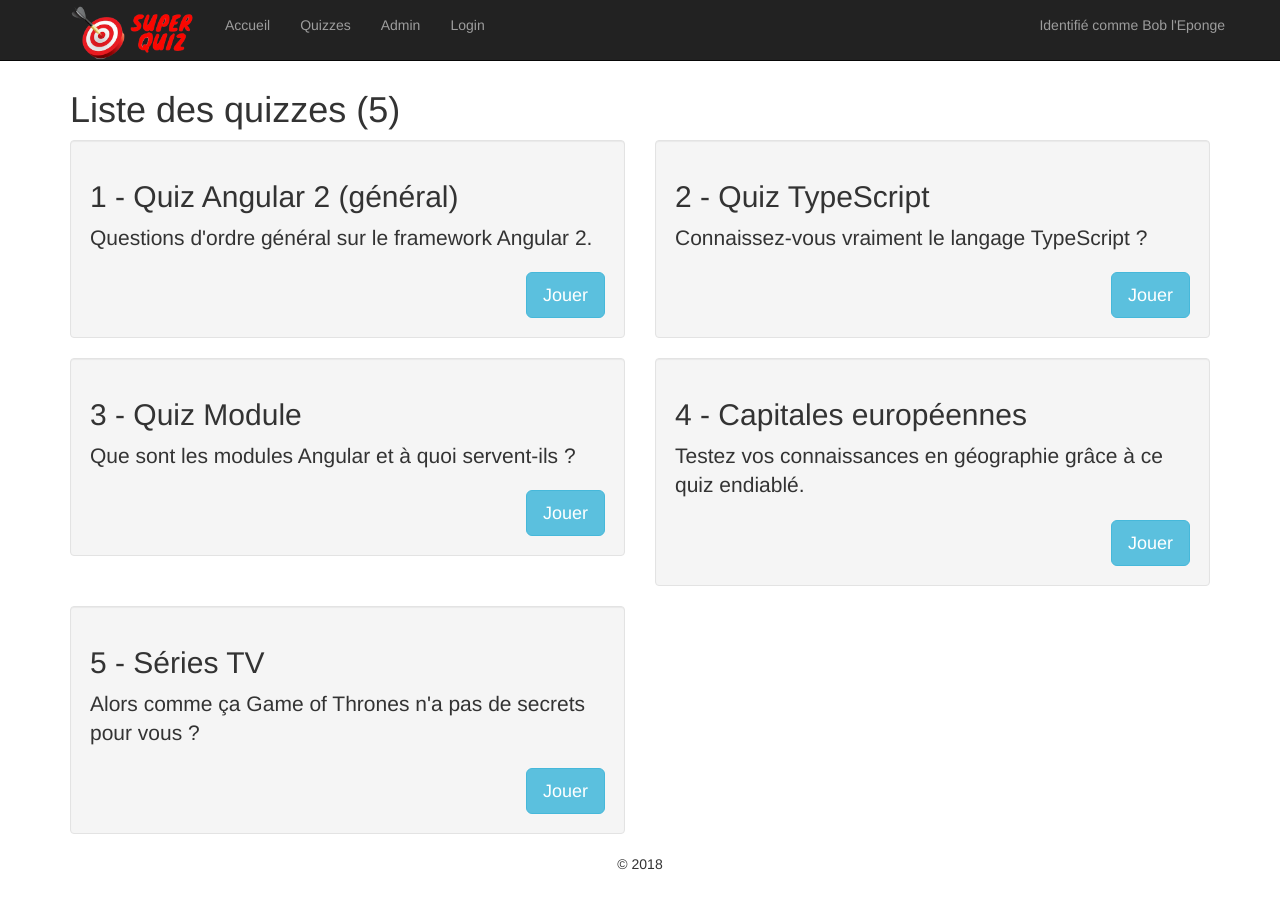
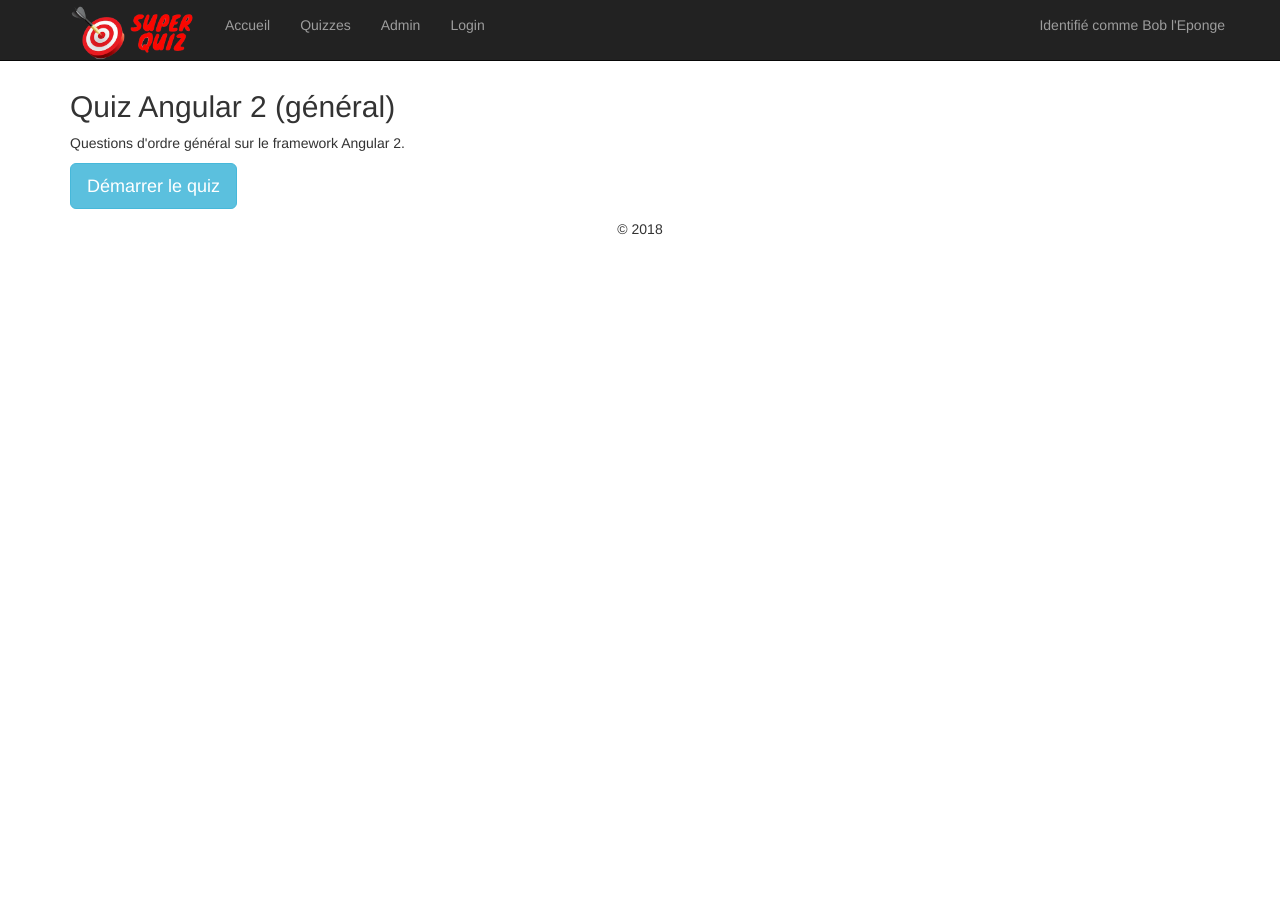
Before and after one commit to alecigne/gtm-projects, an Angular app in the folder ep_superquiz/: page /home in a window 1280 px wide. Shown: the top 908 px of the page. After the commit the page ends 800 px from the top, so only its background shows below. Built offline with nearby package versions, Linux system fonts and the light colour scheme.

Commit message:
[ep] Implémentation du quiz player

```diff
--- a/ep_superquiz/src/app/app.component.html
+++ b/ep_superquiz/src/app/app.component.html
@@ -3,7 +3,7 @@
 
 <div class="container">
   <!-- <app-quiz-list></app-quiz-list> -->
-  <app-quiz-list></app-quiz-list>
+  <app-quiz-player></app-quiz-player>
 </div>
 
 <!-- Pied de page -->
--- /dev/null
+++ b/ep_superquiz/src/app/quiz-player/quiz-player.component.html
@@ -0,0 +1,14 @@
+<h2>{{currentQuiz.title}}</h2>
+<p>{{currentQuiz.description}}</p>
+
+<p *ngIf="!isStarted; else showNavQuestion">
+  <button class="btn btn-info btn-lg" (click)="startQuiz()">
+    Démarrer le quiz
+  </button>
+</p>
+
+<!-- Pas d'effets secondaires (espaces dans la page ou hiérarchie) -->
+<ng-template #showNavQuestion>
+  <app-quiz-nav [quiz]="currentQuiz" [question]="currentQuestion" [answers]="currentAnswers"></app-quiz-nav>
+  <app-quiz-question [question]="currentQuestion" [answer]="currentAnswer" (submit)="onAnswered($event)"></app-quiz-question>
+</ng-template>
--- /dev/null
+++ b/ep_superquiz/src/app/quiz-player/quiz-player.component.ts
@@ -0,0 +1,31 @@
+import { Component, OnInit } from '@angular/core';
+import { QUIZZES } from '../data/quizzes';
+import { Answer } from '../models/answer';
+import { AnswersState } from '../quiz-state-manager.service';
+
+@Component({
+  selector: 'app-quiz-player',
+  templateUrl: './quiz-player.component.html',
+  styles: []
+})
+export class QuizPlayerComponent implements OnInit {
+  currentQuiz = QUIZZES[0];
+  currentQuestion = QUIZZES[0].questions[0];
+  currentAnswer = new Answer({ questionId: this.currentQuestion.id, multipleChoicesAllowed: false });
+  currentAnswers: AnswersState = {};
+  isStarted: boolean = false;
+
+  constructor() { }
+
+  ngOnInit() {
+  }
+
+  startQuiz() {
+    this.isStarted = true;
+  }
+
+  onAnswered(answer: Answer) {
+    console.log('Réponse reçue', answer);
+  }
+
+}
--- a/ep_superquiz/src/app/quiz-question/quiz-question.component.html
+++ b/ep_superquiz/src/app/quiz-question/quiz-question.component.html
@@ -1,7 +1,3 @@
-<button (click)="gotoNextQuestionTEMP()">
-  Question suivante (temporaire)
-</button>
-
 <div class="row">
 
   <div class="col-md-8">
@@ -15,18 +11,12 @@
         <p *ngIf="question.multipleChoicesAllowed">(Plusieurs réponses possibles.)</p>
       </div>
       <div class="list-group">
-        <a (click)="clickChoice(choice)"
-           [class.active]="answer.hasChoice(choice)"
-           [class.disabled]="isSubmitted"
-           class="list-group-item"
-           *ngFor="let choice of question.choices">
+        <a (click)="clickChoice(choice)" [class.active]="answer.hasChoice(choice)" [class.disabled]="isSubmitted" class="list-group-item"
+          *ngFor="let choice of question.choices">
           <h4 class="list-group-item-heading">{{choice.text}}</h4>
         </a>
         <div class="list-group-item pull-right">
-          <button class="btn btn-lg"
-                  [ngClass]="submitClass"
-                  (click)="toggleSubmit()"
-                  [disabled]="!answer.isAnswered() || isSubmitted">
+          <button class="btn btn-lg" [ngClass]="submitClass" (click)="toggleSubmit()" [disabled]="!answer.isAnswered() || isSubmitted">
             {{ submitLabel }}
           </button>
         </div>
--- a/ep_superquiz/src/app/quiz-question/quiz-question.component.ts
+++ b/ep_superquiz/src/app/quiz-question/quiz-question.component.ts
@@ -1,4 +1,4 @@
-import { Component, OnInit } from '@angular/core';
+import { Component, Input, Output, EventEmitter, OnChanges, OnInit } from '@angular/core';
 
 import { Question } from '../models/question';
 import { Answer } from '../models/answer';
@@ -11,34 +11,22 @@ import { Choice } from '../models/choice';
 })
 export class QuizQuestionComponent implements OnInit {
   // Question en cours
-  question = new Question({
-    id: 12,
-    title: 'En quelle année AngularJS (première version) est-il sorti ?',
-    choices: [
-      { text: '2008' },
-      { text: '2009', isCorrect: true },
-      { text: '2012' },
-      { text: '2014' }
-    ],
-    explanation: 'La version de 2009 est celle développé initialement par Miško Hevery, qui ne travaillait pas encore chez Google.'
-  });
-  // Réponse en cours (réponse "vierge" pour l'instant)
-  answer = new Answer({
-    questionId: 12,
-    multipleChoicesAllowed: false,
-    // On prérenseigne une réponse
-    choices: [
-      { text: '2012' }
-    ]
-  });
+  @Input() question: Question;
+  @Input() answer: Answer;
+  // Output qui transmettra la réponse au parent
+  @Output() submit = new EventEmitter<Answer>();
 
   isSubmitted: boolean; // undefined
 
   constructor() {
-    this.isSubmitted = this.answer.isAnswered();
   }
 
-  ngOnInit() {
+  ngOnInit(): void {
+  }
+
+  // Méthode appelée à chaque changement des inputs
+  ngOnChanges() {
+    this.isSubmitted = this.answer.isAnswered();
   }
 
   // Charge une nouvelle question et une nouvelle réponse.
@@ -72,6 +60,7 @@ export class QuizQuestionComponent implements OnInit {
 
   toggleSubmit() {
     this.isSubmitted = true;
+    this.submit.emit(this.answer);
   }
 
   get submitLabel() {
```
Also changed, not shown: ep_superquiz/src/app/app.module.ts (+7 -3 lines), 1 other file (tests, documents, lock files or other folders).
